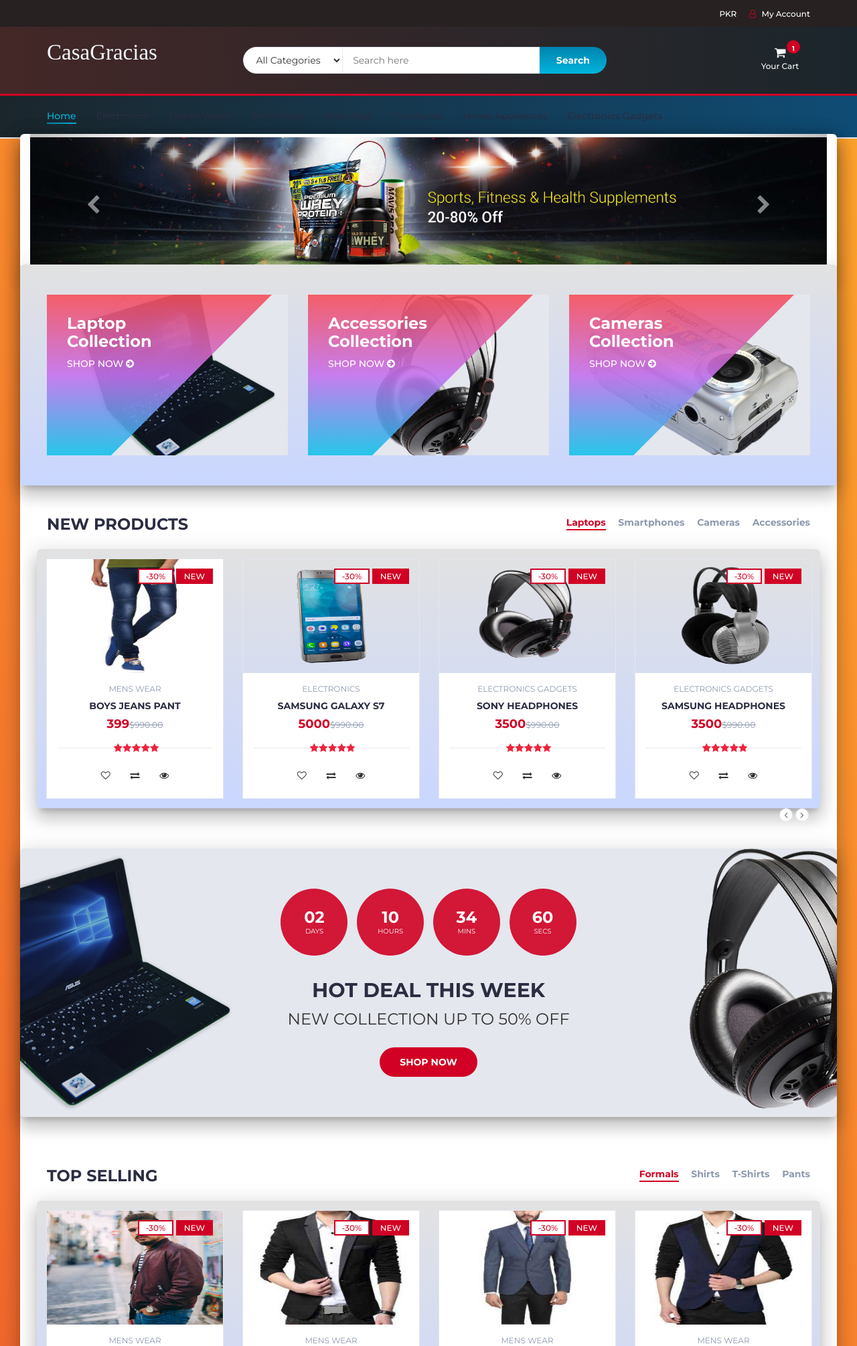
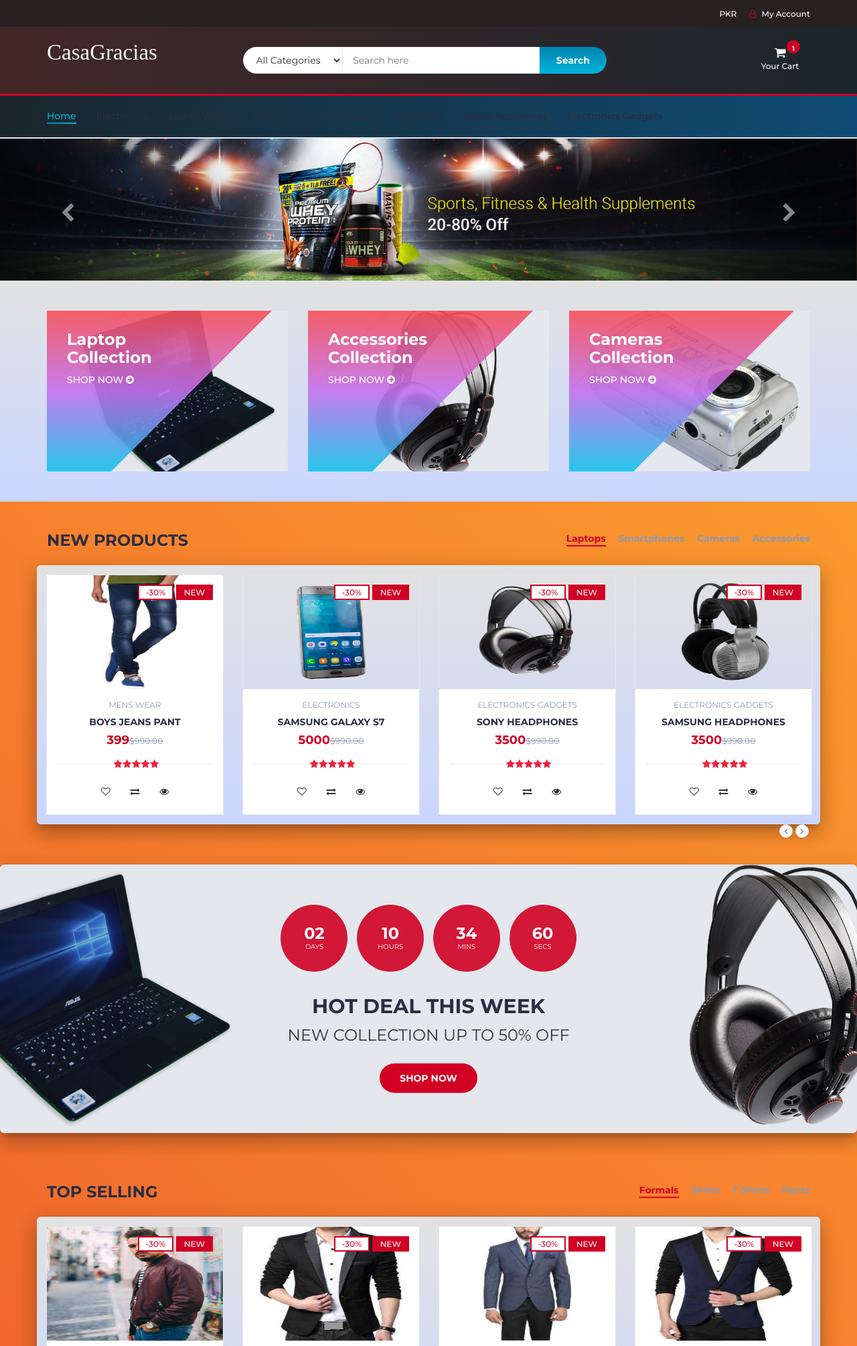
Before and after one commit to Daw-n/Ecomm, a PHP site: page /myfiles/ in a window 1280 px wide. Shown: the top 2010 px of the page at 67% size. Run offline with PHP 8.4, Linux system fonts and the light colour scheme; data comes from the database, SQL or seed files in the repository; some libraries are stand-ins or nearby versions.

Commit message:
Update body.php
removed main raised class from two divs.

```diff
--- a/body.php
+++ b/body.php
@@ -1,6 +1,6 @@
 
-   <div class="main main-raised">
-        <div class="container mainn-raised" style="width:100%;">
+   <div class="">
+        <div class="" style="width:100%;">
 
   <div id="myCarousel" class="carousel slide" data-ride="carousel">
     <!-- Indicators -->
@@ -49,7 +49,7 @@
 
 
 		<!-- SECTION -->
-		<div class="section mainn mainn-raised">
+		<div class="section mainn">
 
 
 			<!-- container -->
```
